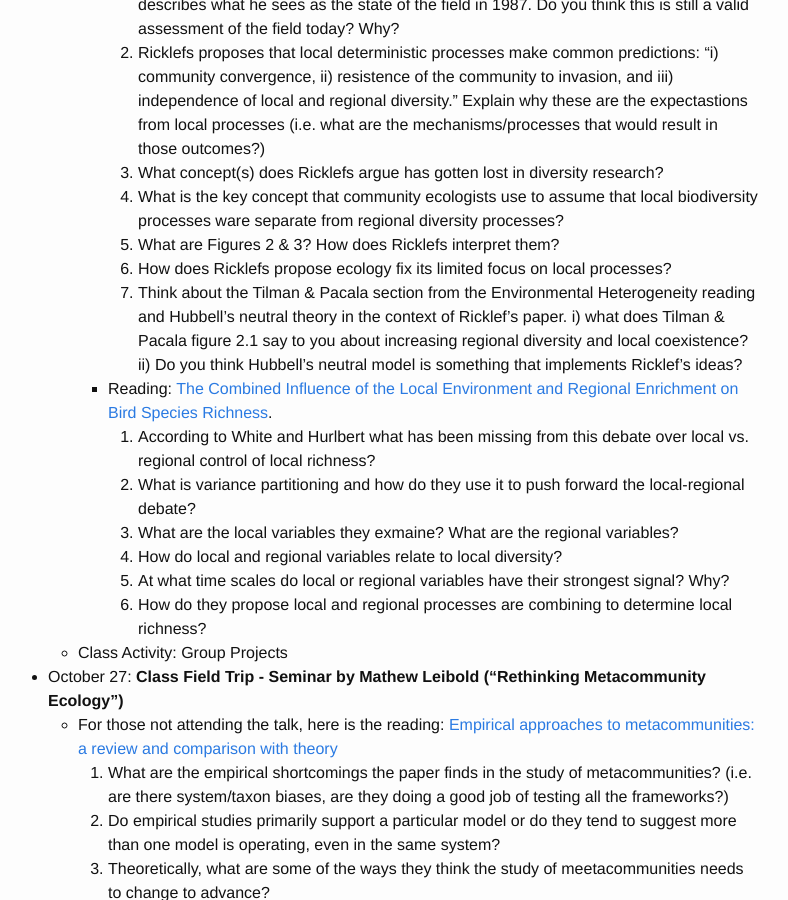
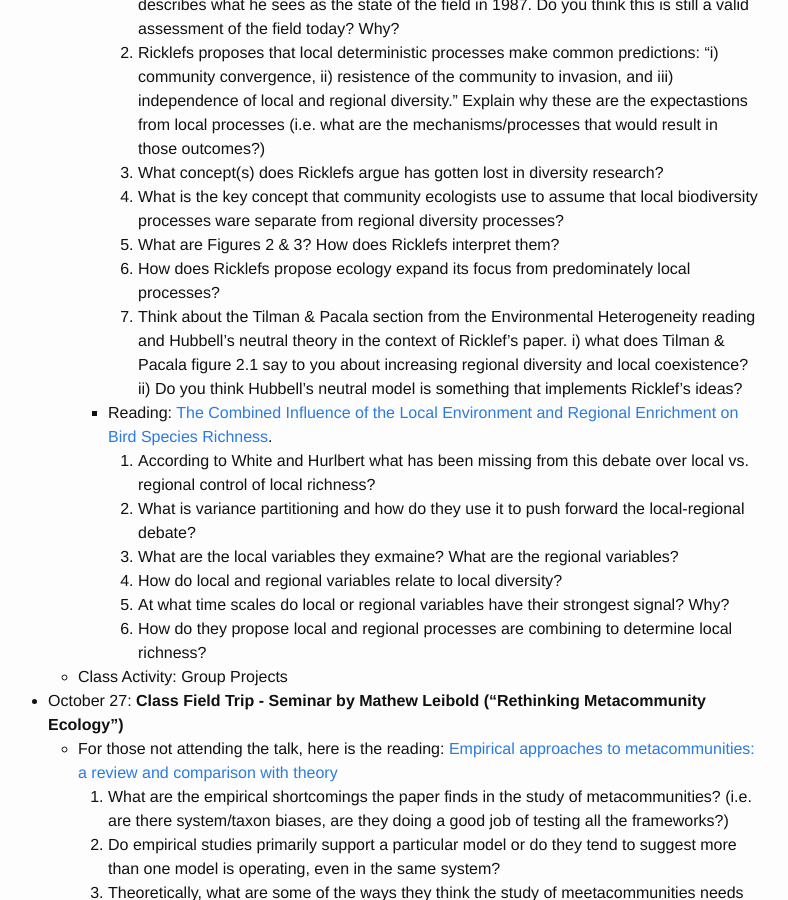
Before and after one commit to skmorgane/biodiversity-course, a Jekyll site: the page built from schedule.md, in a window 1280 px wide and 900 px high, scrolled down 7589 px. Shown: the whole window, without its empty margins (252-1040 px from the left). Built offline with Jekyll 4.4.1, drawn with Linux system fonts in a browser that asks for light colours.

Commit message:
Fix Ricklefs question

```diff
--- a/schedule.md
+++ b/schedule.md
@@ -230,7 +230,7 @@ Tuesdays are often a split between class activity and discussion, thus there are
             3. What concept(s) does Ricklefs argue has gotten lost in diversity research?
             4. What is the key concept that community ecologists use to assume that local biodiversity processes ware separate from regional diversity processes?
             5. What are Figures 2 & 3? How does Ricklefs interpret them?
-            6. How does Ricklefs propose ecology fix its limited focus on local processes?
+            6. How does Ricklefs propose ecology expand its focus from predominately local processes?
             7. Think about the Tilman & Pacala section from the Environmental Heterogeneity reading and Hubbell's neutral theory in the context of Ricklef's paper. i) what does Tilman & Pacala figure 2.1 say to you about increasing regional diversity and local coexistence? ii) Do you think Hubbell's neutral model is something that implements Ricklef's ideas?
          * Reading: [The Combined Influence of the Local Environment and Regional Enrichment on Bird Species Richness](https://doi.org/10.1086/649578).
             1. According to White and Hurlbert what has been missing from this debate over local vs. regional control of local richness?
```
